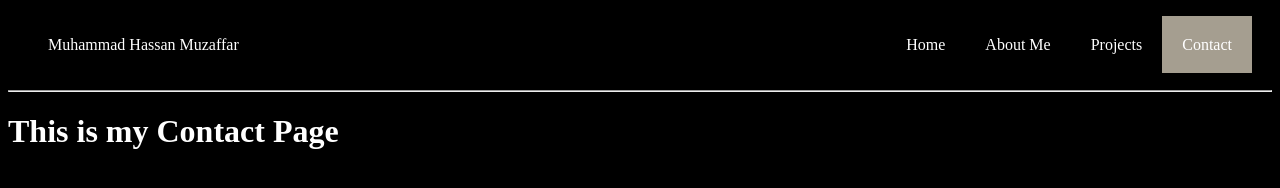
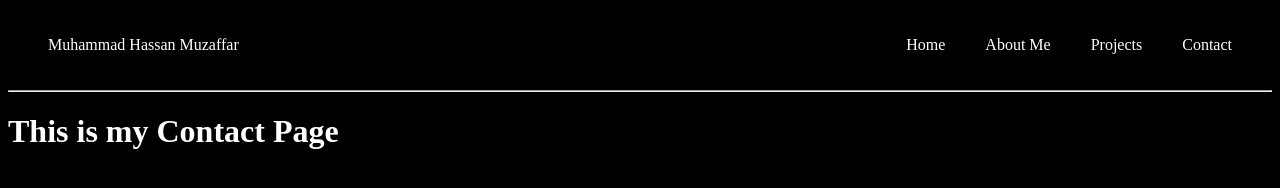
Before and after one commit to 103027/myPortfolio, a plain HTML site: page contact.html in a window 1280 px wide. Drawn offline with Linux system fonts and the light colour scheme.

Commit message:
Only one header File

```diff
--- a/contact.html
+++ b/contact.html
@@ -5,23 +5,14 @@
     <meta http-equiv="X-UA-Compatible" content="IE=edge">
     <meta name="viewport" content="width=device-width, initial-scale=1.0">
     <link rel="stylesheet" href="style.css">
+    <script src="script.js"></script>
     <title>Contact</title>
 </head>
 <body>
-    <div class="header">
-        <ul>
-            <div class="name">
-                <li><a href="homepage.html">Muhammad Hassan Muzaffar</a></li>
-            </div>
-            <div class="pages">
-                <li><a href="homepage.html">Home</a></li>
-                <li><a href="about_me.html">About Me</a></li>
-                <li><a href="projects.html">Projects</a></li>
-                <li><a href="contact.html" class="active">Contact</a></li>
-            </div>
-        </ul>
-    </div>
-    <hr>
+    <div include-html="header.html" id="header_html"></div>
     <h1>This is my Contact Page</h1>
+    <script>
+        includeHTML();
+    </script>
 </body>
 </html>
--- /dev/null
+++ b/header.html
@@ -0,0 +1,25 @@
+<!DOCTYPE html>
+<html lang="en">
+<head>
+    <meta charset="UTF-8">
+    <meta http-equiv="X-UA-Compatible" content="IE=edge">
+    <meta name="viewport" content="width=device-width, initial-scale=1.0">
+    <title>Header</header></title>
+</head>
+<body>
+    <div class="header">
+        <ul>
+            <div class="name">
+                <li><a href="homepage.html">Muhammad Hassan Muzaffar</a></li>
+            </div>
+            <div class="pages">
+                <li><a href="homepage.html" id="homepage">Home</a></li>
+                <li><a href="about_me.html" id="aboutme">About Me</a></li>
+                <li><a href="projects.html" id="projects">Projects</a></li>
+                <li><a href="contact.html" id="contact">Contact</a></li>
+            </div>
+        </ul>
+    </div>
+    <hr>
+</body>
+</html>
--- /dev/null
+++ b/script.js
@@ -0,0 +1,27 @@
+function includeHTML() {
+    var z, i, elmnt, file, xhttp;
+    /* Loop through a collection of all HTML elements: */
+    z = document.getElementsByTagName("*");
+    for (i = 0; i < z.length; i++) {
+      elmnt = z[i];
+      /*search for elements with a certain atrribute:*/
+      file = elmnt.getAttribute("include-html");
+      if (file) {
+        /* Make an HTTP request using the attribute value as the file name: */
+        xhttp = new XMLHttpRequest();
+        xhttp.onreadystatechange = function() {
+          if (this.readyState == 4) {
+            if (this.status == 200) {elmnt.innerHTML = this.responseText;}
+            if (this.status == 404) {elmnt.innerHTML = "Page not found.";}
+            /* Remove the attribute, and call this function once more: */
+            elmnt.removeAttribute("include-html");
+            includeHTML();
+          }
+        }
+        xhttp.open("GET", file, true);
+        xhttp.send();
+        /* Exit the function: */
+        return;
+      }
+    }
+}
```
Also changed, not shown: about_me.html (+5 -14 lines), homepage.html (+5 -14 lines), projects.html (+5 -14 lines).
